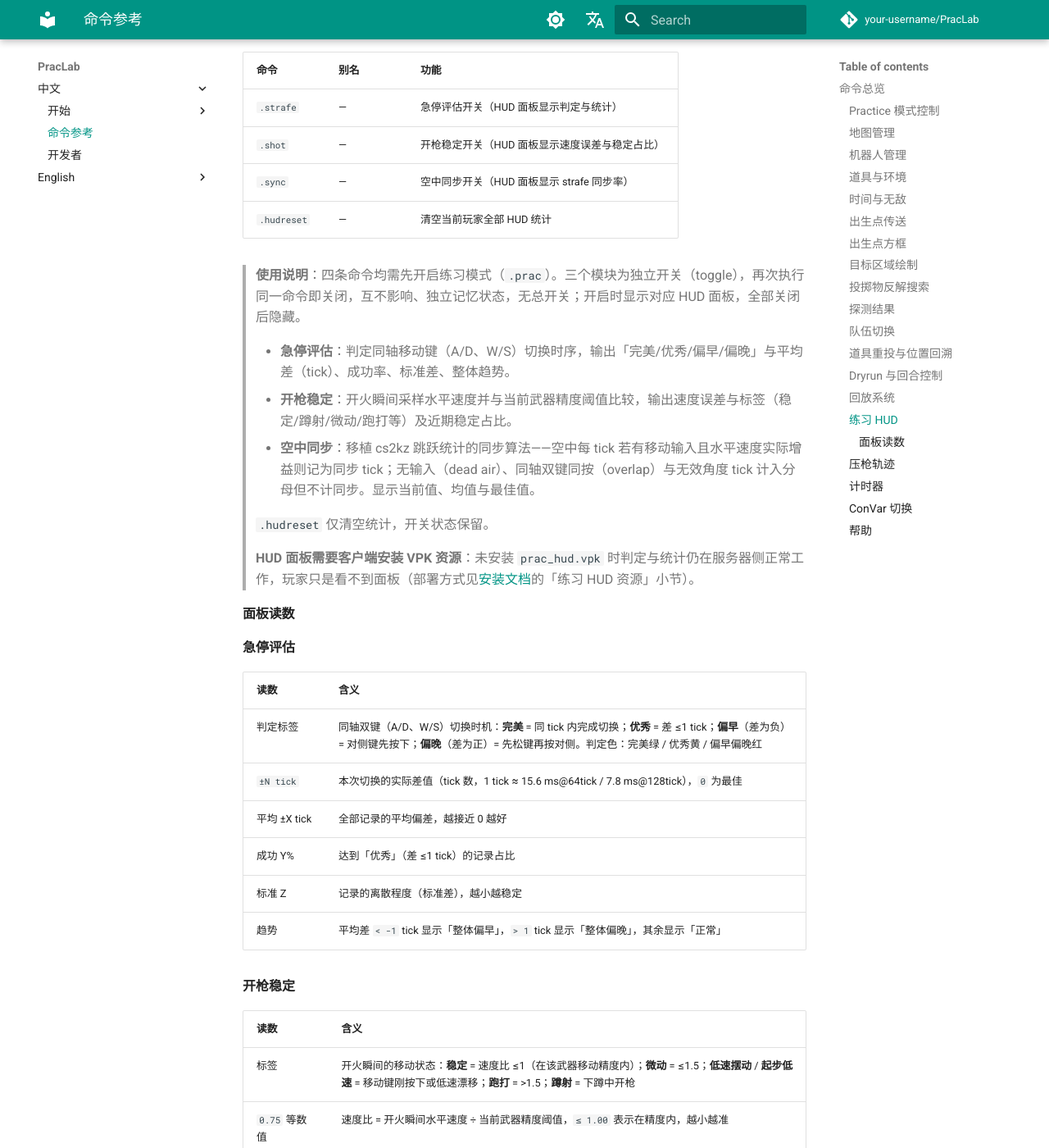
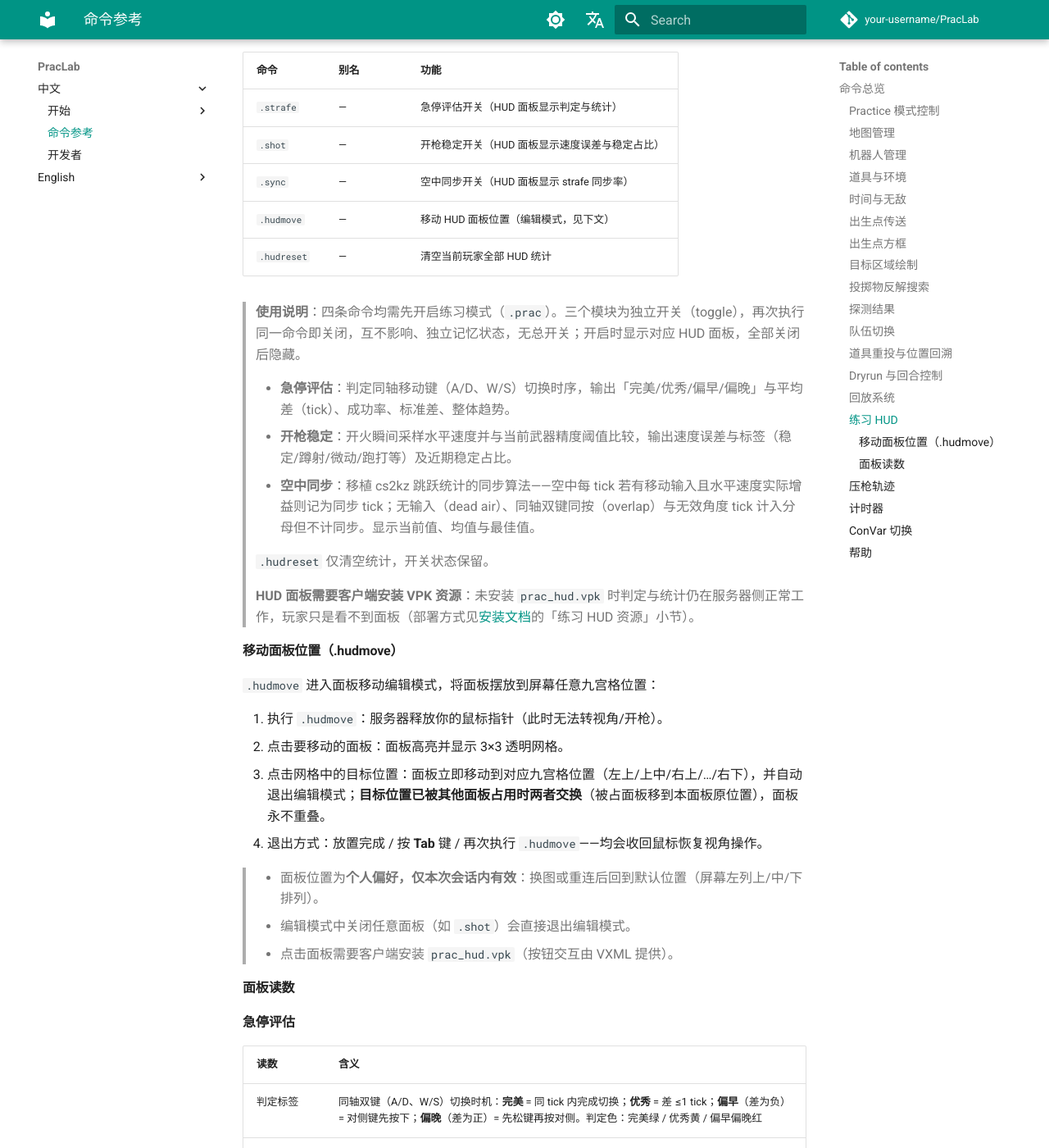
Before and after one commit to MEngYangX/PracLab, an MkDocs documentation site: the page built from documentation/docs/zh/命令.md, in a window 1280 px wide and 1400 px high, scrolled down 6403 px. Shown: the whole window at 82% size. Built offline with MkDocs 1.6.1 and Material for MkDocs 9.7.7, drawn with Linux system fonts in a browser that asks for light colours; comment, search, counter and statistics services are not loaded.

Commit message:
docs: document hudmove panel move mode
- Add .hudmove section (grid placement, swap, Tab exit, session-scope
  notes) to zh/en command docs
- Update CHANGELOG entries for .hudmove and the title localization fix

```diff
--- a/documentation/docs/zh/命令.md
+++ b/documentation/docs/zh/命令.md
@@ -171,6 +171,7 @@ PracLab 通过拦截全局聊天（`say`）与队伍聊天（`say_team`）来识
 | `.strafe`   | —    | 急停评估开关（HUD 面板显示判定与统计）         |
 | `.shot`     | —    | 开枪稳定开关（HUD 面板显示速度误差与稳定占比） |
 | `.sync`     | —    | 空中同步开关（HUD 面板显示 strafe 同步率）     |
+| `.hudmove`  | —    | 移动 HUD 面板位置（编辑模式，见下文）          |
 | `.hudreset` | —    | 清空当前玩家全部 HUD 统计                      |
 
 > **使用说明**：四条命令均需先开启练习模式（`.prac`）。三个模块为独立开关（toggle），再次执行同一命令即关闭，互不影响、独立记忆状态，无总开关；开启时显示对应 HUD 面板，全部关闭后隐藏。
@@ -182,6 +183,19 @@ PracLab 通过拦截全局聊天（`say`）与队伍聊天（`say_team`）来识
 > `.hudreset` 仅清空统计，开关状态保留。
 >
 > **HUD 面板需要客户端安装 VPK 资源**：未安装 `prac_hud.vpk` 时判定与统计仍在服务器侧正常工作，玩家只是看不到面板（部署方式见[安装文档](安装.md)的「练习 HUD 资源」小节）。
+
+#### 移动面板位置（.hudmove）
+
+`.hudmove` 进入面板移动编辑模式，将面板摆放到屏幕任意九宫格位置：
+
+1. 执行 `.hudmove`：服务器释放你的鼠标指针（此时无法转视角/开枪）。
+2. 点击要移动的面板：面板高亮并显示 3×3 透明网格。
+3. 点击网格中的目标位置：面板立即移动到对应九宫格位置（左上/上中/右上/…/右下），并自动退出编辑模式；**目标位置已被其他面板占用时两者交换**（被占面板移到本面板原位置），面板永不重叠。
+4. 退出方式：放置完成 / 按 **Tab** 键 / 再次执行 `.hudmove`——均会收回鼠标恢复视角操作。
+
+> - 面板位置为**个人偏好，仅本次会话内有效**：换图或重连后回到默认位置（屏幕左列上/中/下排列）。
+> - 编辑模式中关闭任意面板（如 `.shot`）会直接退出编辑模式。
+> - 点击面板需要客户端安装 `prac_hud.vpk`（按钮交互由 VXML 提供）。
 
 #### 面板读数
 
```
Also changed, not shown: documentation/docs/en/commands.md (+14 -0 lines), CHANGELOG.md.
